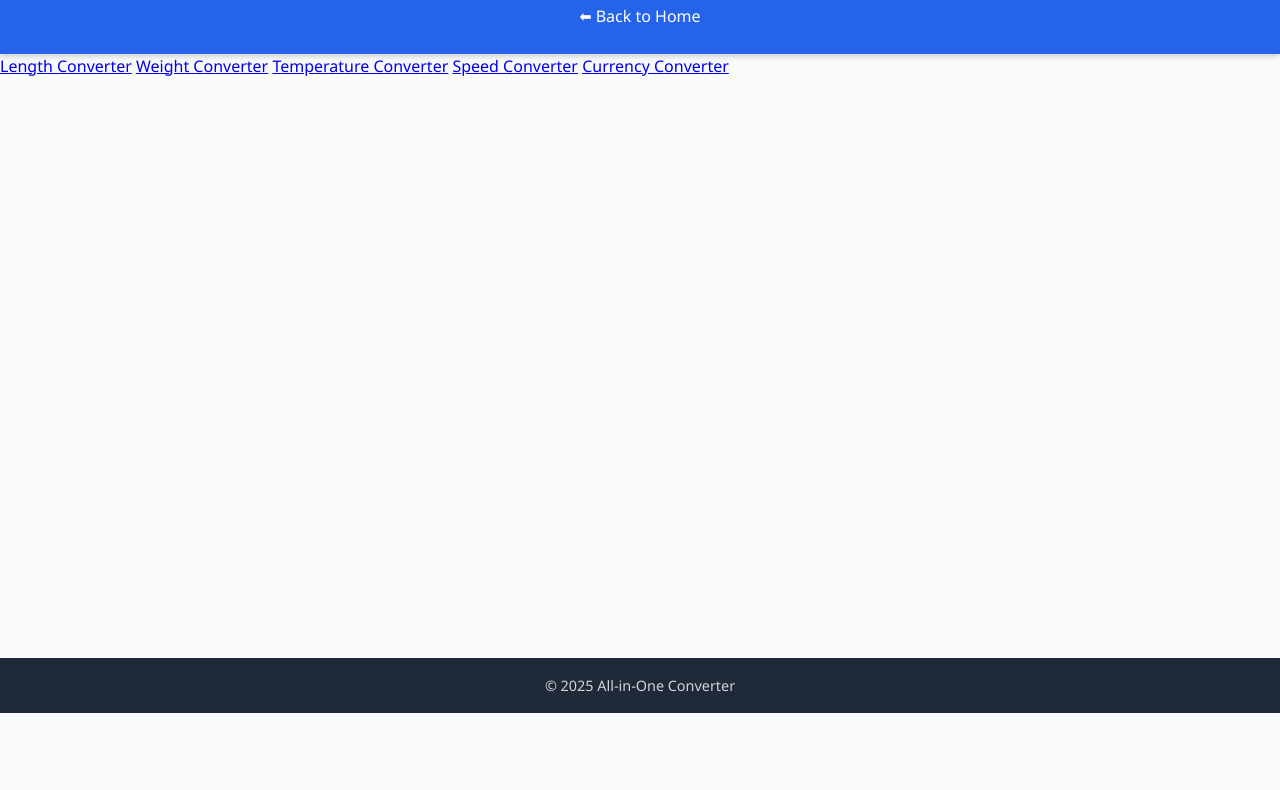
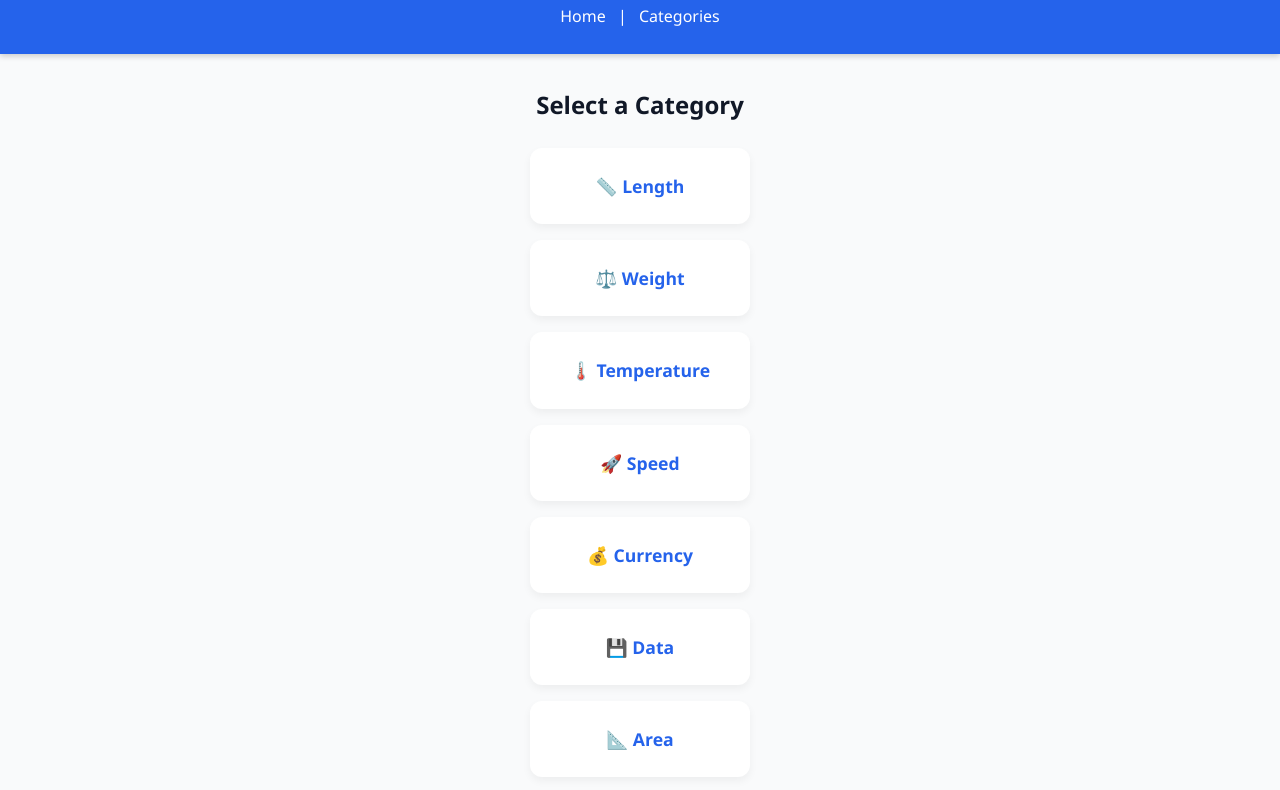
Before and after one commit to iambhagat92/unit-converter-starter, a plain HTML site: page category.html in a window 1280 px wide. Shown: the part 87-877 px from the top of the page. Before the commit the page ends 800 px from the top, so only its background shows below. Drawn offline with Linux system fonts and the light colour scheme; files that its build step writes are made by us from their sources.

Commit message:
Update category.html

```diff
--- a/category.html
+++ b/category.html
@@ -1,31 +1,36 @@
 <!DOCTYPE html>
 <html lang="en">
 <head>
-  <meta charset="utf-8" />
-  <meta name="viewport" content="width=device-width, initial-scale=1" />
-  <title>Converters Category</title>
-  <link rel="stylesheet" href="css/style.css" />
+  <meta charset="UTF-8">
+  <meta name="viewport" content="width=device-width, initial-scale=1.0">
+  <title>Unit Converter Categories</title>
+  <link rel="stylesheet" href="css/style.css">
 </head>
 <body>
   <header>
-    <h1>Converters</h1>
-    <nav class="top-nav">
-      <a href="index.html">⬅ Back to Home</a>
+    <h1>📂 Converter Categories</h1>
+    <nav>
+      <a href="index.html">Home</a> |
+      <a href="category.html">Categories</a>
     </nav>
   </header>
 
-  <main>
-    <section class="converter-list">
-      <a href="converter.html#length" class="card">Length Converter</a>
-      <a href="converter.html#weight" class="card">Weight Converter</a>
-      <a href="converter.html#temperature" class="card">Temperature Converter</a>
-      <a href="converter.html#speed" class="card">Speed Converter</a>
-      <a href="converter.html#currency" class="card">Currency Converter</a>
-    </section>
+  <main class="converter-container">
+    <h2>Select a Category</h2>
+    <div class="category-grid">
+      <a class="category-card" href="converter.html?type=length">📏 Length</a>
+      <a class="category-card" href="converter.html?type=weight">⚖️ Weight</a>
+      <a class="category-card" href="converter.html?type=temperature">🌡️ Temperature</a>
+      <a class="category-card" href="converter.html?type=speed">🚀 Speed</a>
+      <a class="category-card" href="converter.html?type=currency">💰 Currency</a>
+      <a class="category-card" href="converter.html?type=data">💾 Data</a>
+      <a class="category-card" href="converter.html?type=area">📐 Area</a>
+      <a class="category-card" href="converter.html?type=volume">🧊 Volume</a>
+    </div>
   </main>
 
   <footer>
-    <p>© 2025 All-in-One Converter</p>
+    <p>© 2025 All-in-One Converter. Built for learning 🚀</p>
   </footer>
 </body>
 </html>
```
